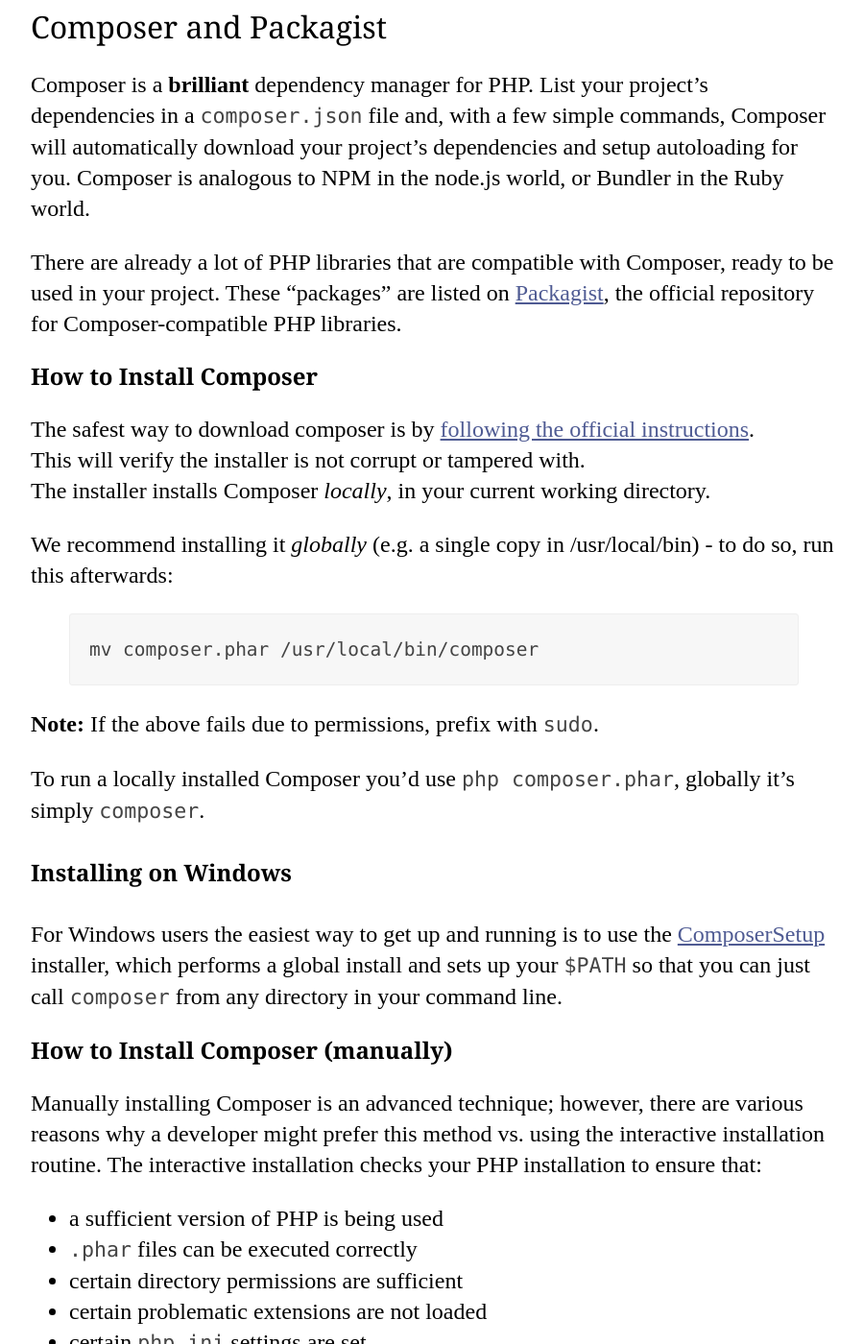
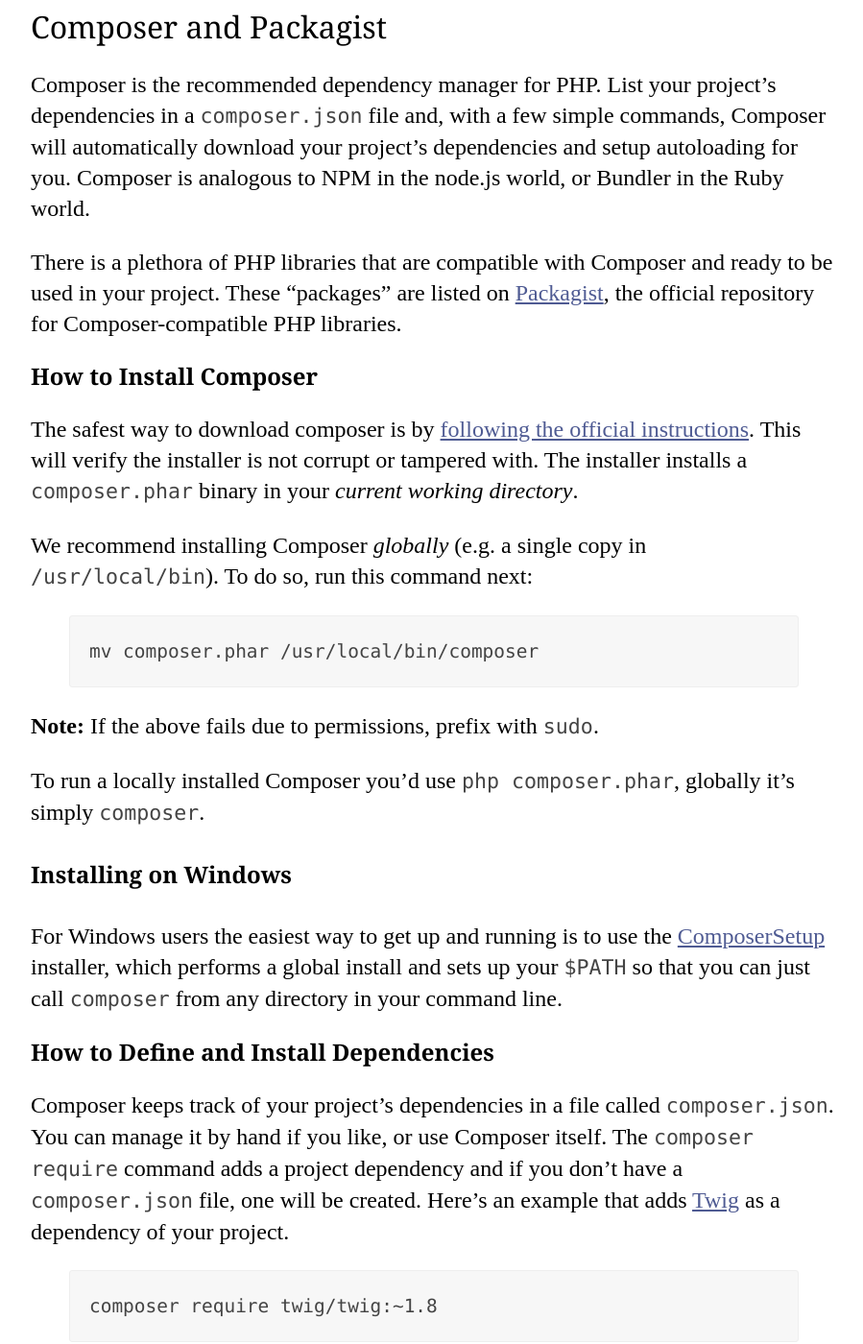
Before and after one commit to codeguy/php-the-right-way, a Jekyll site: the page built from _posts/04-02-01-Composer-and-Packagist.md, in a window 1280 px wide and 1400 px high, scrolled down 1219 px. Shown: the whole window at 96% size, without its empty margins (188-1087 px from the left). Built offline with Jekyll 4.4.1, drawn with Linux system fonts in a browser that asks for light colours; our own code applies the rules of GitHub Pages for plain Markdown files; some of the changed text lies outside the part shown.

Commit message:
Update Composer install section, let links use https

```diff
--- a/_posts/04-02-01-Composer-and-Packagist.md
+++ b/_posts/04-02-01-Composer-and-Packagist.md
@@ -6,20 +6,20 @@ anchor:  composer_and_packagist
 
 ## Composer and Packagist {#composer_and_packagist_title}
 
-Composer is a **brilliant** dependency manager for PHP. List your project's dependencies in a `composer.json` file and,
+Composer is the recommended dependency manager for PHP. List your project's dependencies in a `composer.json` file and,
 with a few simple commands, Composer will automatically download your project's dependencies and setup autoloading for
 you. Composer is analogous to NPM in the node.js world, or Bundler in the Ruby world.
 
-There are already a lot of PHP libraries that are compatible with Composer, ready to be used in your project. These
+There is a plethora of PHP libraries that are compatible with Composer and ready to be used in your project. These
 "packages" are listed on [Packagist], the official repository for Composer-compatible PHP libraries.
 
 ### How to Install Composer
 
 The safest way to download composer is by [following the official instructions](https://getcomposer.org/download/).
 This will verify the installer is not corrupt or tampered with.
-The installer installs Composer *locally*, in your current working directory.
+The installer installs a `composer.phar` binary in your _current working directory_.
 
-We recommend installing it *globally* (e.g. a single copy in /usr/local/bin) - to do so, run this afterwards:
+We recommend installing Composer *globally* (e.g. a single copy in `/usr/local/bin`). To do so, run this command next:
 
 {% highlight console %}
 mv composer.phar /usr/local/bin/composer
@@ -34,38 +34,6 @@ To run a locally installed Composer you'd use `php composer.phar`, globally it's
 For Windows users the easiest way to get up and running is to use the [ComposerSetup] installer, which
 performs a global install and sets up your `$PATH` so that you can just call `composer` from any
 directory in your command line.
-
-### How to Install Composer (manually)
-
-Manually installing Composer is an advanced technique; however, there are various reasons why a
-developer might prefer this method vs. using the interactive installation routine. The interactive
-installation checks your PHP installation to ensure that:
-
-- a sufficient version of PHP is being used
-- `.phar` files can be executed correctly
-- certain directory permissions are sufficient
-- certain problematic extensions are not loaded
-- certain `php.ini` settings are set
-
-Since a manual installation performs none of these checks, you have to decide whether the trade-off is
-worth it for you. As such, below is how to obtain Composer manually:
-
-{% highlight console %}
-curl -s https://getcomposer.org/composer.phar -o $HOME/local/bin/composer
-chmod +x $HOME/local/bin/composer
-{% endhighlight %}
-
-The path `$HOME/local/bin` (or a directory of your choice) should be in your `$PATH` environment
-variable. This will result in a `composer` command being available.
-
-When you come across documentation that states to run Composer as `php composer.phar install`, you can
-substitute that with:
-
-{% highlight console %}
-composer install
-{% endhighlight %}
-
-This section will assume you have installed composer globally.
 
 ### How to Define and Install Dependencies
 
@@ -138,9 +106,9 @@ packages' binaries available everywhere, you'd then add the `~/.composer/vendor/
 
 * [Learn about Composer]
 
-[Packagist]: http://packagist.org/
-[Twig]: http://twig.sensiolabs.org
+[Packagist]: https://packagist.org/
+[Twig]: https://twig.symfony.com/
 [VersionEye]: https://www.versioneye.com/
 [Security Advisories Checker]: https://security.sensiolabs.org/
-[Learn about Composer]: http://getcomposer.org/doc/00-intro.md
+[Learn about Composer]: https://getcomposer.org/doc/00-intro.md
 [ComposerSetup]: https://getcomposer.org/Composer-Setup.exe
```
